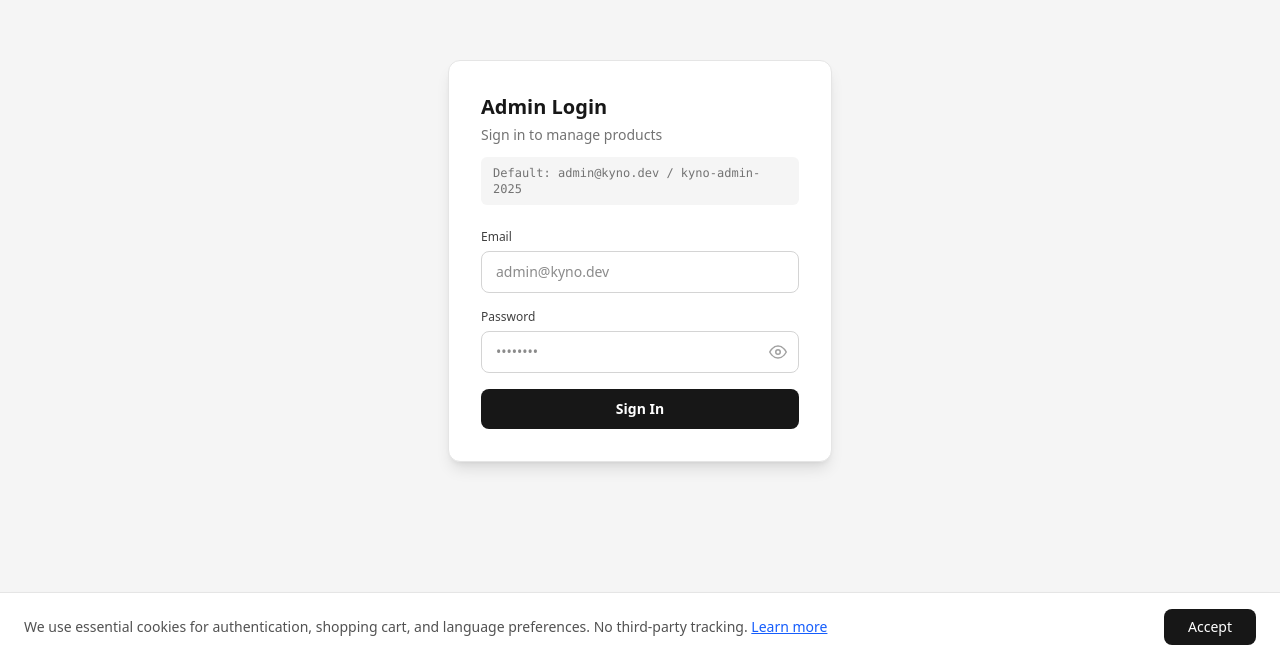
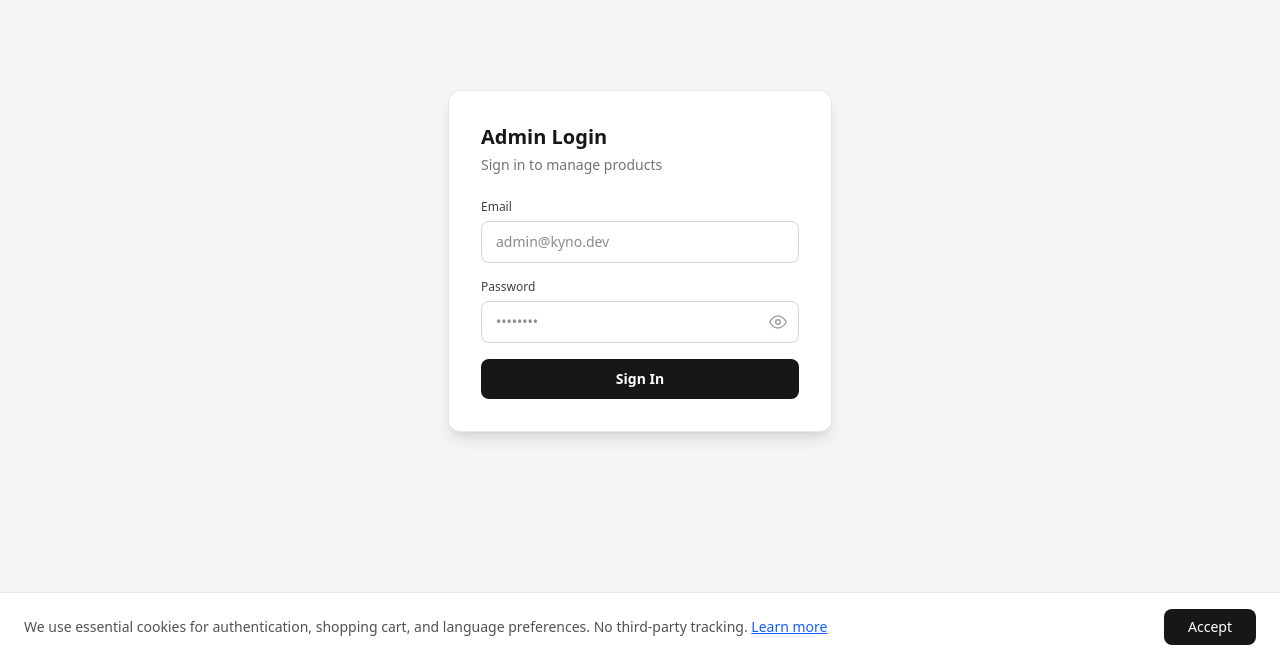
Before and after one commit to KANE-CMD99/kyno, a Next.js app: page /admin in a window 1280 px wide. Shown: the part 139-800 px from the top of the page. Built offline with nearby package versions, Linux system fonts and the light colour scheme; no server answers.

Commit message:
fix: hide default admin credentials from login page

```diff
--- a/src/app/admin/page.tsx
+++ b/src/app/admin/page.tsx
@@ -30,10 +30,6 @@ export default function AdminLoginPage() {
       <div className="w-full max-w-sm rounded-xl border border-neutral-200 bg-white p-8 shadow-lg">
         <h1 className="text-xl font-bold text-neutral-900">Admin Login</h1>
         <p className="mt-1 text-sm text-neutral-500">Sign in to manage products</p>
-
-        <p className="mt-3 rounded-md bg-neutral-100 px-3 py-2 text-xs text-neutral-500 font-mono">
-          Default: admin@kyno.dev / kyno-admin-2025
-        </p>
 
         {error && (
           <p className="mt-4 rounded-md bg-red-50 px-3 py-2 text-xs text-red-600">{error}</p>
```
